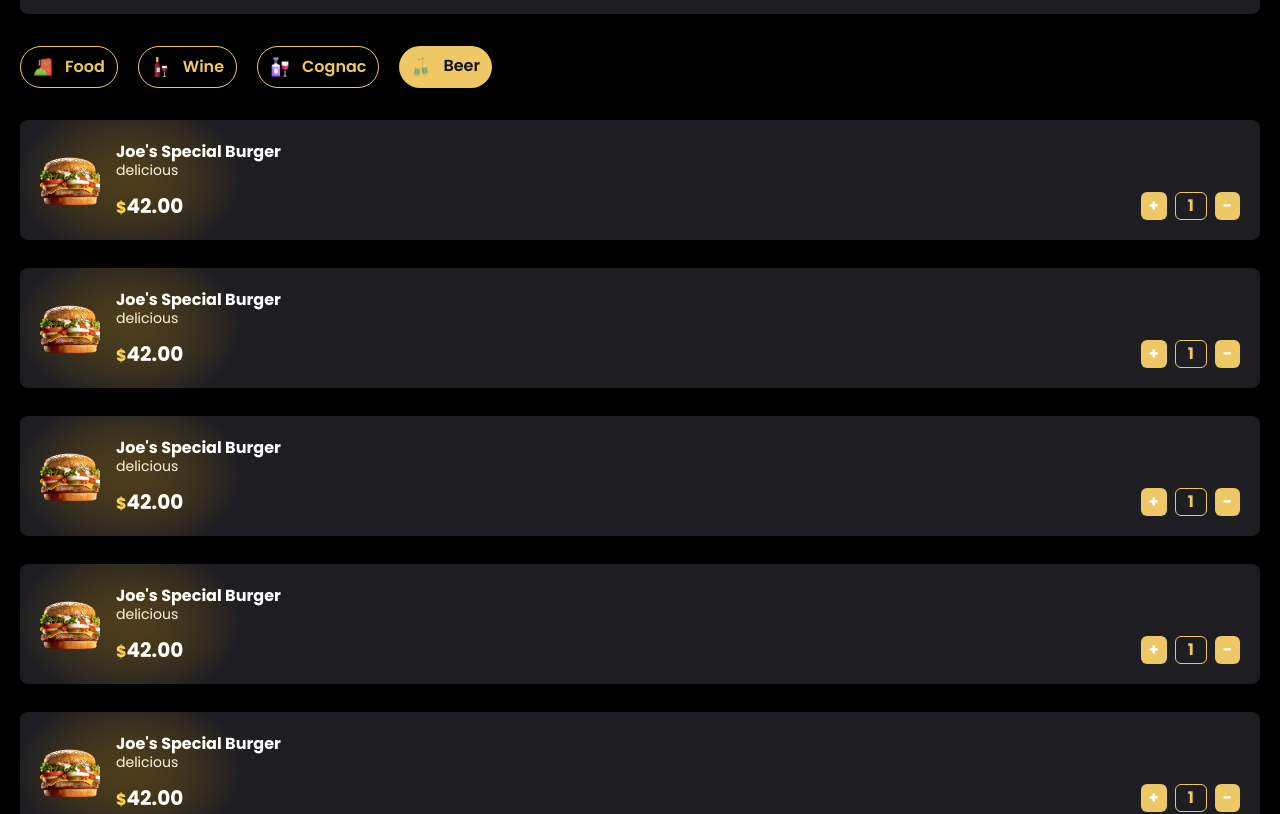
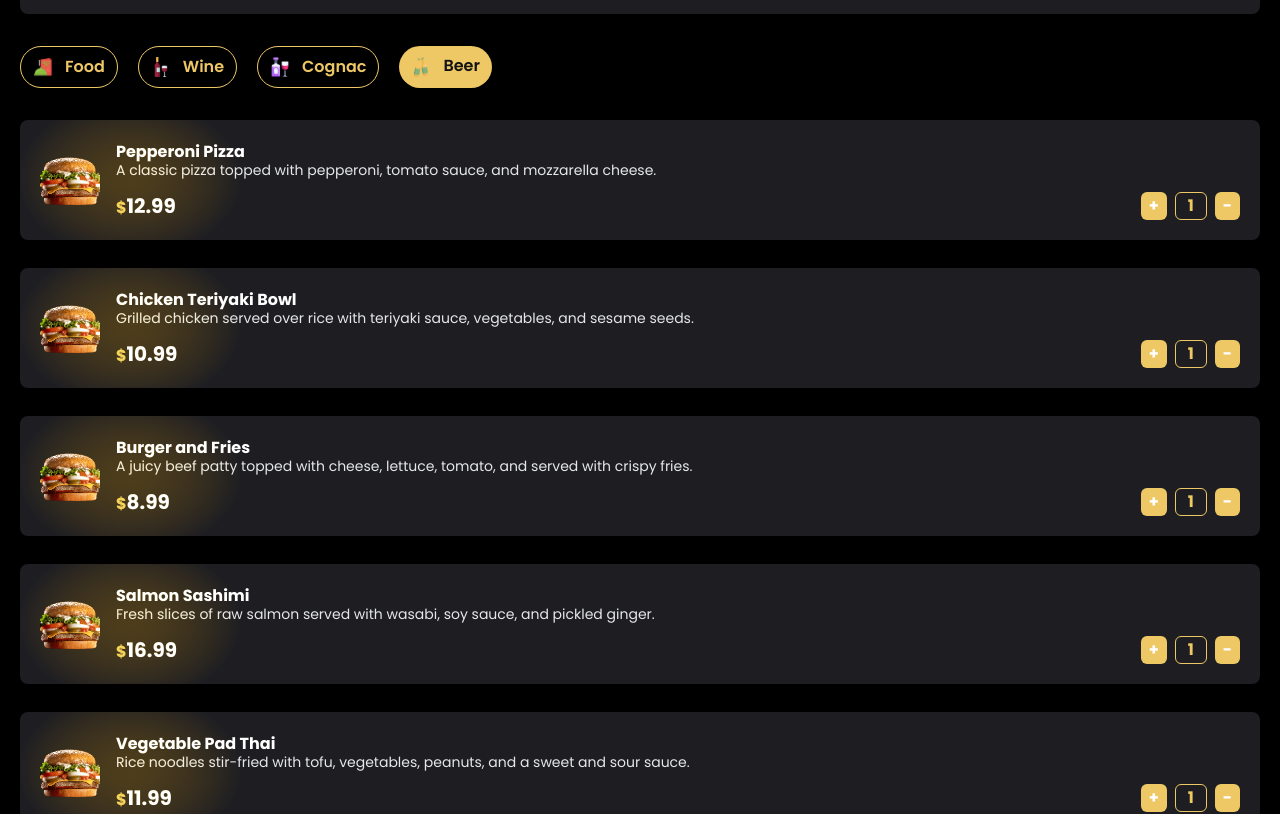
Before and after one commit to jemmycodes/GT-lounge, a React (Vite) app: page /menu/beer in a window 1280 px wide. Shown: the part 226-1040 px from the top of the page. Built offline with nearby package versions, Linux system fonts and the light colour scheme.

Commit message:
add to cart half implemented

```diff
--- a/src/components/home/MenuCard/MenuCard.jsx
+++ b/src/components/home/MenuCard/MenuCard.jsx
@@ -1,13 +1,17 @@
 import hamburger from "../../../assets/hamburger.webp";
 import { Input } from "../..";
+import { useContext } from "react";
+import appcontext from "../../../context/appcontext";
 
-const MenuCard = () => {
+const MenuCard = ({ price, description, image, name }) => {
+  const { addToCart, removeFromCart } = useContext(appcontext);
+
   return (
     <li className="bg-lang-card-color p-5 gap-4 items-center flex relative font-bold rounded-lg  text-white">
       <figure>
         <div className="splash-bg-blur px-28 -top-5 left-0 absolute"></div>
         <img
-          src={hamburger}
+          src={image}
           alt=""
           height={60}
           width={60}
@@ -16,16 +20,27 @@ const MenuCard = () => {
       </figure>
       <div className="flex flex-col gap-3 w-full">
         <span>
-          <p>Joe's Special Burger</p>
-          <p className="font-normal text-gray-200 text-sm -mt-1">delicious</p>
+          <p>{name}</p>
+          <p className="font-normal text-gray-200 text-sm -mt-1">
+            {description}
+          </p>
         </span>
         <div className="flex justify-between  items-center gap-2 ">
           <p className="first-letter:text-gold first-letter:text-base text text-xl">
-            $42.00
+            {price}
           </p>
           <span className="space-x-2 flex">
             <div>
-              <p className="bg-gold  px-2 rounded-md  py-[.1rem] cursor-pointer text-center">
+              <p
+                className="bg-gold  px-2 rounded-md  py-[.1rem] cursor-pointer text-center"
+                onClick={() =>
+                  addToCart({
+                    name,
+                    price,
+                    image,
+                  })
+                }
+              >
                 +
               </p>
             </div>
--- a/src/constants/appData.js
+++ b/src/constants/appData.js
@@ -2,6 +2,7 @@ import wine from "../assets/wine.svg";
 import food from "../assets/food.svg";
 import beer from "../assets/beer.svg";
 import cognac from "../assets/cognac.svg";
+import hamburger from "../assets/hamburger.webp";
 
 export const radioData = [
   { value: "English", id: "english" },
@@ -14,3 +15,46 @@ export const menuData = [
   { type: "Cognac", icon: cognac },
   { type: "Beer", icon: beer },
 ];
+
+export const foodItems = [
+  {
+    id: "1",
+    name: "Pepperoni Pizza",
+    description:
+      "A classic pizza topped with pepperoni, tomato sauce, and mozzarella cheese.",
+    image: hamburger,
+    price: "$12.99",
+  },
+  {
+    id: "2",
+    name: "Chicken Teriyaki Bowl",
+    description:
+      "Grilled chicken served over rice with teriyaki sauce, vegetables, and sesame seeds.",
+    image: hamburger,
+    price: "$10.99",
+  },
+  {
+    id: "3",
+    name: "Burger and Fries",
+    description:
+      "A juicy beef patty topped with cheese, lettuce, tomato, and served with crispy fries.",
+    image: hamburger,
+    price: "$8.99",
+  },
+  {
+    id: "4",
+    name: "Salmon Sashimi",
+    description:
+      "Fresh slices of raw salmon served with wasabi, soy sauce, and pickled ginger.",
+    image: hamburger,
+    price: "$16.99",
+  },
+  {
+    id: "5",
+    name: "Vegetable Pad Thai",
+    description:
+      "Rice noodles stir-fried with tofu, vegetables, peanuts, and a sweet and sour sauce.",
+    image: hamburger,
+    price: "$11.99",
+  },
+];
--- a/src/context/AppProvider.jsx
+++ b/src/context/AppProvider.jsx
@@ -12,14 +12,23 @@ const defaultValues = {
   totalAmount: 0,
 };
 
-const appReducer = (state, action) => {};
+const appReducer = (state, action) => {
+  if (action.type === ACTIONS.addToCart) {
+    console.log("item added to cart");
+    console.log(action.item);
+  }
+};
 
 const AppProvider = ({ children }) => {
-  const context = {
-    cart: [],
+  const addItemToCartHandler = (item) => {
+    dispatchApp({ type: ACTIONS.addToCart, item });
   };
 
   const [appState, dispatchApp] = useReducer(appReducer, defaultValues);
+  const context = {
+    // cart: appState.cart,
+    addToCart: addItemToCartHandler,
+  };
 
   return <appcontext.Provider value={context}>{children}</appcontext.Provider>;
 };
--- a/src/pages/Menu.jsx
+++ b/src/pages/Menu.jsx
@@ -1,16 +1,19 @@
 import { MenuCard } from "../components";
+import { foodItems } from "../constants/appData";
 
 const Menu = () => {
   return (
     <ul className="grid my-8 grid-cols-1 gap-7 ">
-      <MenuCard />
-      <MenuCard />
-      <MenuCard />
-      <MenuCard /> <MenuCard />
-      <MenuCard />
-      <MenuCard />
-      <MenuCard />
-      <MenuCard />
+      {foodItems.map(({ name, id, image, description, price }) => (
+        <MenuCard
+          key={id}
+          id={id}
+          image={image}
+          description={description}
+          price={price}
+          name={name}
+        />
+      ))}
     </ul>
   );
 };
```
